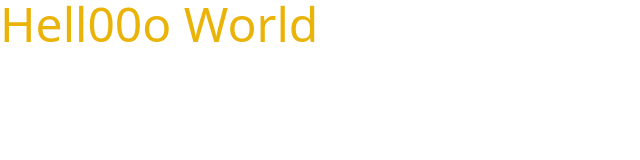
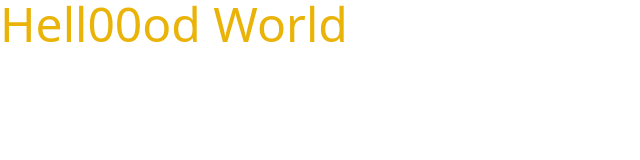
Before and after one commit to mehedihasananik/100-Days-Of-Code, a website: page src/index.html in a window 1280 px wide. Shown: the whole page, without its empty margins (0-640 px from the left). Drawn offline with Linux system fonts and the light colour scheme.

Commit message:
clipboard

```diff
--- a/src/index.html
+++ b/src/index.html
@@ -7,6 +7,6 @@
     <link rel="stylesheet" href="../dist/output.css" />
   </head>
   <body>
-    <h3 class="text-5xl text-yellow-500">Hell00o World</h3>
+    <h3 class="text-5xl text-yellow-500">Hell00od World</h3>
   </body>
 </html>
```
